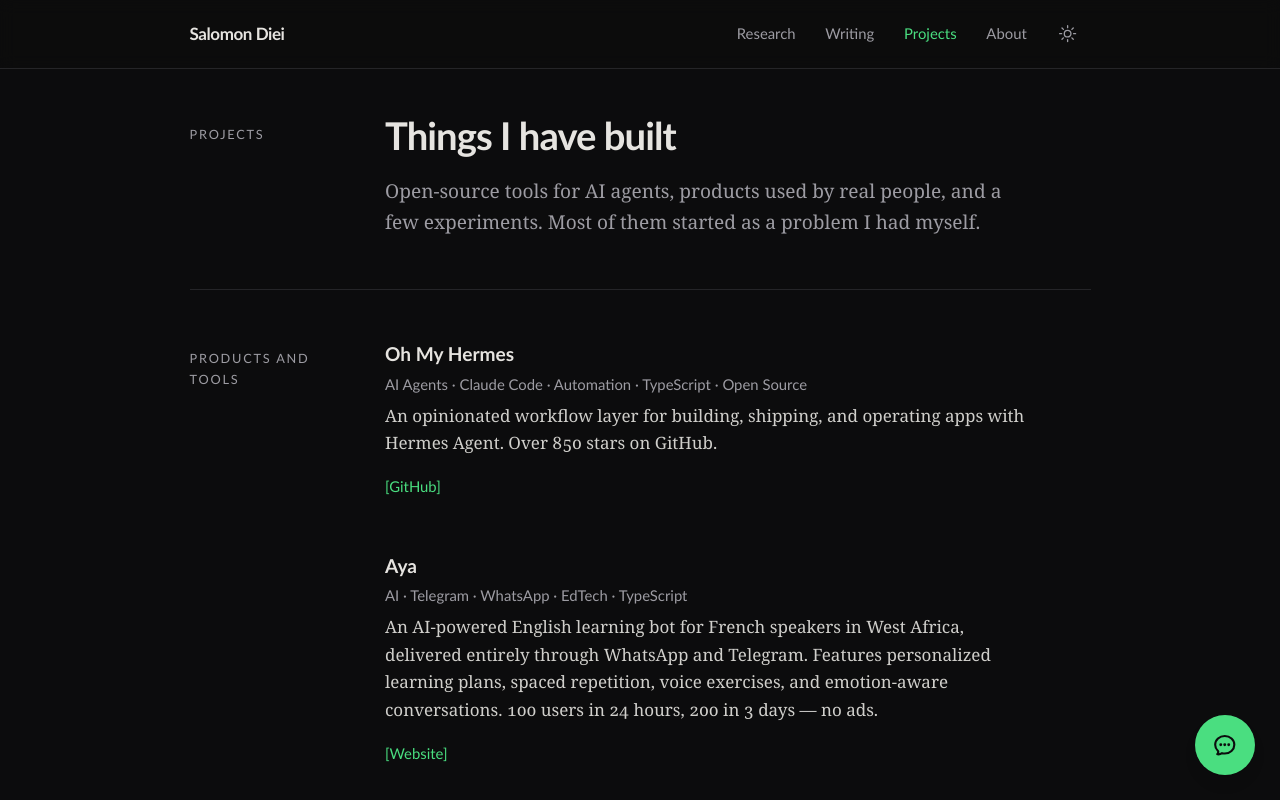
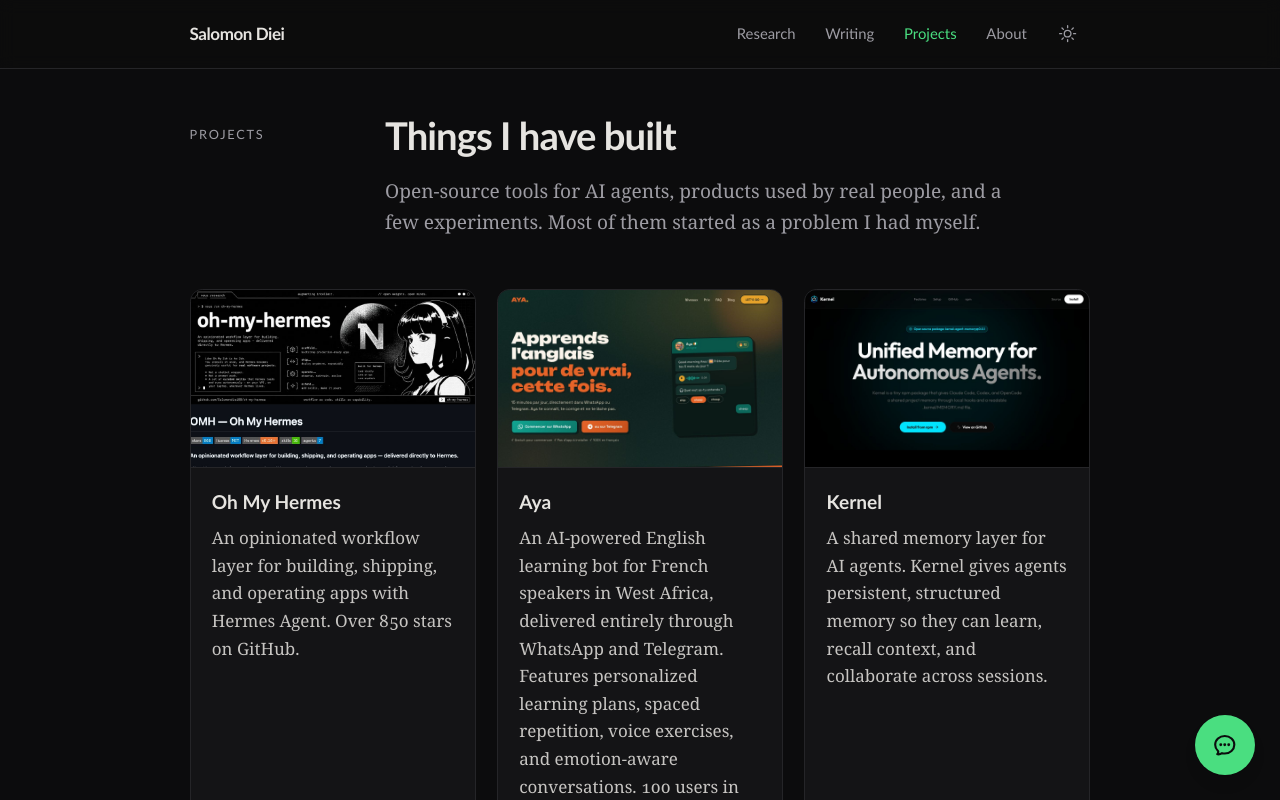
Before and after one commit to Salomondiei08/portfolio, a Next.js app: page /projects in a window 1280 px wide. Shown: the top 800 px of the page. Built offline with nearby package versions, Linux system fonts and the light colour scheme.

Commit message:
feat(projects): show projects as screenshot cards

```diff
--- a/src/app/projects/page.tsx
+++ b/src/app/projects/page.tsx
@@ -1,5 +1,6 @@
 import Link from "next/link";
-import { Entry, PageHeader, Section } from "@/components/site/Section";
+import { PageHeader, Section } from "@/components/site/Section";
+import { ProjectCard } from "@/components/site/ProjectCard";
 import { appGalleryItems, portfolioProjects } from "@/lib/portfolio-data";
 
 export const metadata = {
@@ -11,8 +12,8 @@ export const metadata = {
 };
 
 /**
- * Projects as a plain annotated list, the way a CV lists software:
- * name, stack, what it does, links. Small apps follow in a compact list.
+ * Projects as screenshot cards with full descriptions and links.
+ * Small apps follow in a compact list.
  */
 export default function ProjectsPage() {
   const smallApps = appGalleryItems.slice(0, 5);
@@ -26,21 +27,11 @@ export default function ProjectsPage() {
         </p>
       </PageHeader>
 
-      <Section label="Products and tools" id="products">
-        <div className="max-w-[38rem] space-y-10">
-          {portfolioProjects.map((project) => (
-            <Entry
-              key={project.id}
-              id={project.id}
-              title={project.title}
-              meta={project.tags.join(" · ")}
-              links={project.links}
-            >
-              <p>{project.description}</p>
-            </Entry>
-          ))}
-        </div>
-      </Section>
+      <section aria-label="Products and tools" className="grid gap-5 pb-14 sm:grid-cols-2 lg:grid-cols-3">
+        {portfolioProjects.map((project, index) => (
+          <ProjectCard key={project.id} project={project} variant="full" priority={index < 3} />
+        ))}
+      </section>
 
       <Section label="Small apps" id="apps" action={{ href: "/gallery/apps", label: "All apps" }}>
         <ul className="max-w-[38rem] divide-y divide-border">
--- /dev/null
+++ b/src/components/site/ProjectCard.tsx
@@ -0,0 +1,68 @@
+import Image from "next/image";
+import type { PortfolioProject } from "@/lib/portfolio-data";
+import { LinkRow } from "./Section";
+
+/**
+ * Project card with a screenshot cover. The card itself is not a link
+ * (it holds several links), so the cover and title both point at the
+ * project's primary link and the bracketed links sit underneath.
+ */
+export function ProjectCard({
+  project,
+  /** "compact" shows the one-line summary; "full" shows the long description and all links */
+  variant = "compact",
+  priority = false,
+}: {
+  project: PortfolioProject;
+  variant?: "compact" | "full";
+  priority?: boolean;
+}) {
+  const primaryHref = project.links[0]?.href;
+
+  return (
+    <article
+      id={project.id}
+      className="group flex h-full flex-col overflow-hidden rounded-xl border border-border bg-card transition-colors hover:border-foreground/25"
+    >
+      <a
+        href={primaryHref}
+        target="_blank"
+        rel="noopener noreferrer"
+        tabIndex={-1}
+        aria-hidden="true"
+        className="relative block aspect-[16/10] overflow-hidden border-b border-border bg-muted"
+      >
+        {project.cover && (
+          <Image
+            src={project.cover}
+            alt=""
+            fill
+            priority={priority}
+            sizes="(max-width: 768px) 100vw, (max-width: 1024px) 50vw, 340px"
+            className="object-cover object-top transition-transform duration-500 group-hover:scale-[1.03] motion-reduce:transition-none motion-reduce:group-hover:scale-100"
+          />
+        )}
+      </a>
+
+      <div className="flex flex-1 flex-col gap-2 p-5">
+        <h3 className="text-lg font-bold leading-snug">
+          <a
+            href={primaryHref}
+            target="_blank"
+            rel="noopener noreferrer"
+            className="hover:text-primary transition-colors"
+          >
+            {project.title}
+          </a>
+        </h3>
+        <p className="leading-relaxed text-foreground/85">
+          {variant === "full" ? project.description : project.summary}
+        </p>
+        <p className="mt-auto pt-2 font-sans text-sm text-muted-foreground">
+          {project.tags.slice(0, variant === "full" ? 5 : 3).join(" · ")}
+        </p>
+        {variant === "full" && <LinkRow links={project.links} />}
+      </div>
+    </article>
+  );
+}
```
